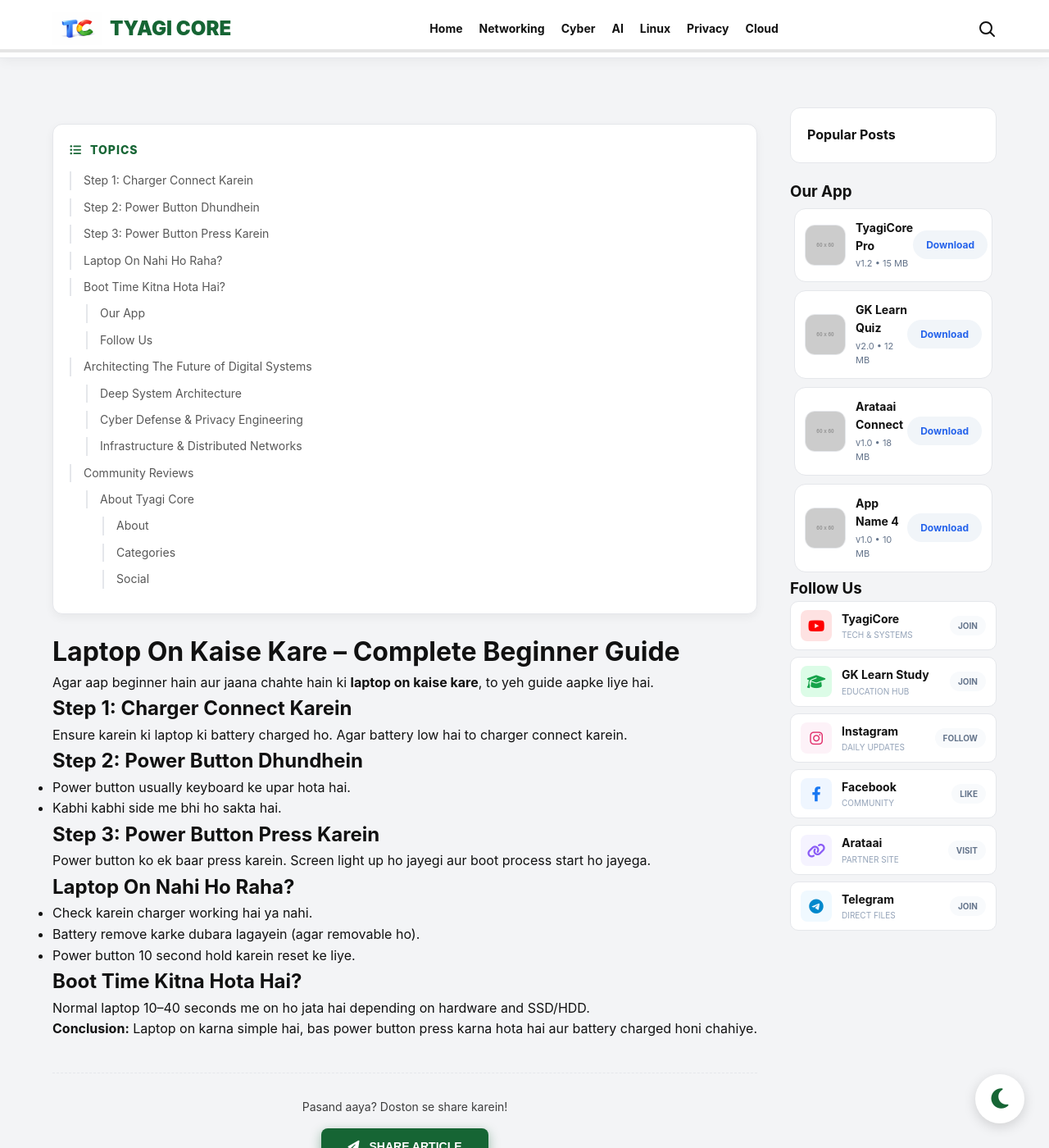
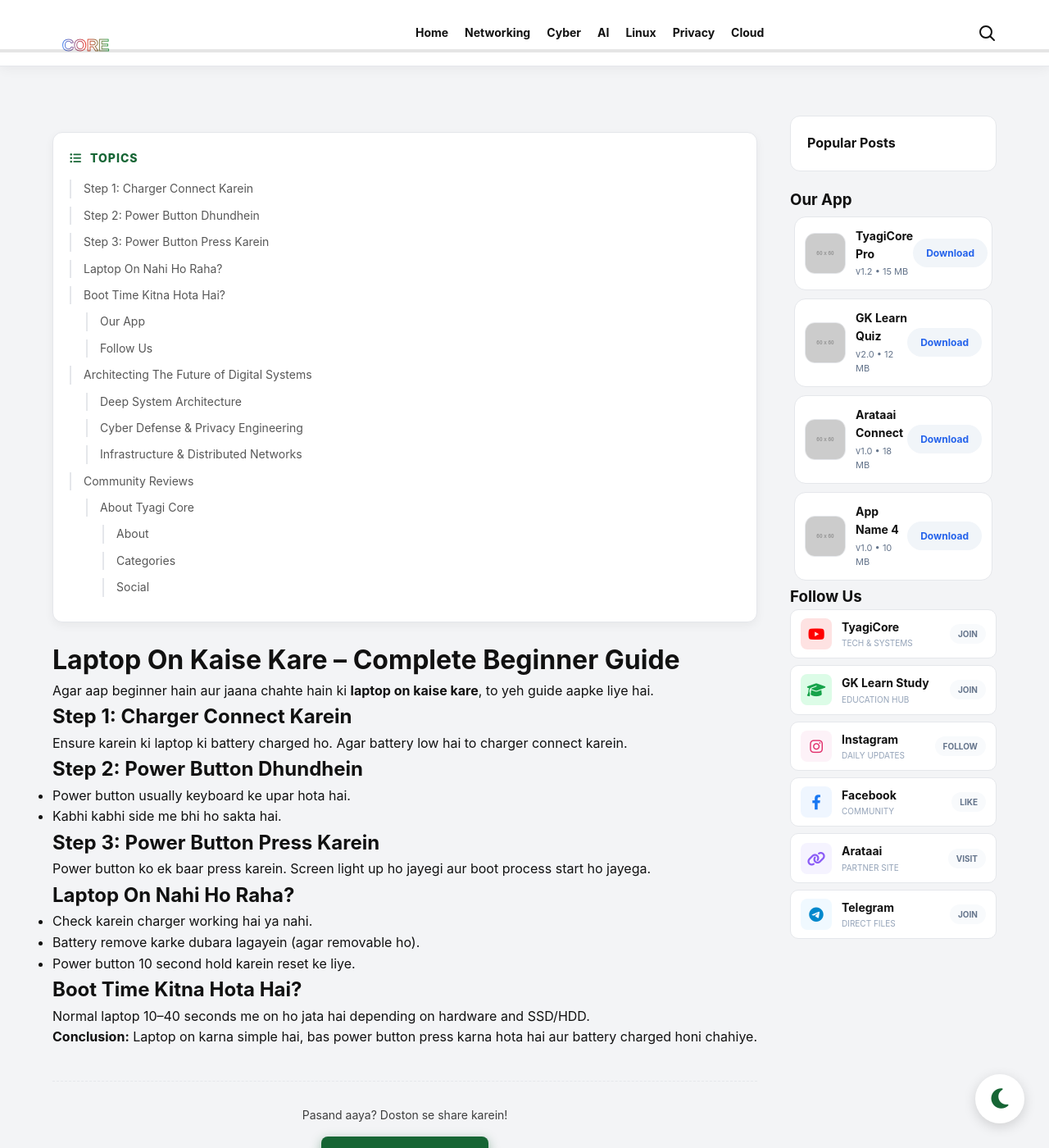
Before and after one commit to HimanshuTyagiJi/TyagiCore, a Jekyll site: the page built from laptop-on-kaise-karen.html, in a window 1280 px wide and 1400 px high. Shown: the whole window at 82% size. Built offline with Jekyll 4.4.1, drawn with Linux system fonts in a browser that asks for light colours.

Commit message:
Update default.html

```diff
--- a/_layouts/default.html
+++ b/_layouts/default.html
@@ -12,10 +12,84 @@
 
 <header class="header">
   <div class="header-inner">
- <a href="{{ '/' | relative_url }}" class="logo">
-  <img src="{{ 'assets/images/tyagicore.png' | relative_url }}" alt="Tyagi Core" style="height: 40px; vertical-align: middle; margin-right: 10px;">
-  <span>TYAGI CORE</span>
+<a href="{{ '/' | relative_url }}" class="logo">
+
+<svg width="220" height="60" viewBox="0 0 500 150"
+     xmlns="http://www.w3.org/2000/svg">
+
+  <defs>
+    <linearGradient id="gradMove" x1="0%" y1="0%" x2="100%" y2="0%">
+      <stop offset="0%" stop-color="#4285F4">
+        <animate attributeName="offset" values="0;1;0" dur="4s" repeatCount="indefinite"/>
+      </stop>
+      <stop offset="0.5" stop-color="#EA4335">
+        <animate attributeName="offset" values="0.5;1.5;0.5" dur="4s" repeatCount="indefinite"/>
+      </stop>
+      <stop offset="1" stop-color="#34A853">
+        <animate attributeName="offset" values="1;2;1" dur="4s" repeatCount="indefinite"/>
+      </stop>
+    </linearGradient>
+  </defs>
+
+  <!-- TYAGI (Animated Stroke Draw) -->
+  <text x="10" y="60"
+        font-size="70"
+        font-weight="900"
+        font-family="Poppins, sans-serif"
+        fill="none"
+        stroke="url(#gradMove)"
+        stroke-width="3"
+        stroke-dasharray="1000"
+        stroke-dashoffset="1000">
+
+    Tyagi
+
+    <animate attributeName="stroke-dashoffset"
+             values="1000;0;1000"
+             dur="6s"
+             repeatCount="indefinite"/>
+  </text>
+
+  <!-- CORE (Outline Only) -->
+  <text x="10" y="140"
+        font-size="60"
+        font-weight="900"
+        font-family="Poppins, sans-serif"
+        fill="none"
+        stroke="url(#gradMove)"
+        stroke-width="3"
+        stroke-linejoin="round"
+        stroke-linecap="round">
+
+    CORE
+
+    <!-- Light pulse animation -->
+    <animate attributeName="stroke-width"
+             values="3;4;3"
+             dur="2s"
+             repeatCount="indefinite"/>
+  </text>
+
+</svg>
 </a>
+
+<style>
+.logo {
+  display: inline-block;
+  vertical-align: middle;
+  transition: transform 0.3s ease;
+}
+
+.logo:hover {
+  transform: scale(1.05);
+}
+
+.logo svg {
+  display: block;
+  height: 50px;
+  width: auto;
+}
+</style>
    <nav class="nav">
   <a href="{{ '' | absolute_url }}">Home</a>
   <a href="{{ 'networking' | absolute_url }}">Networking</a>
```
